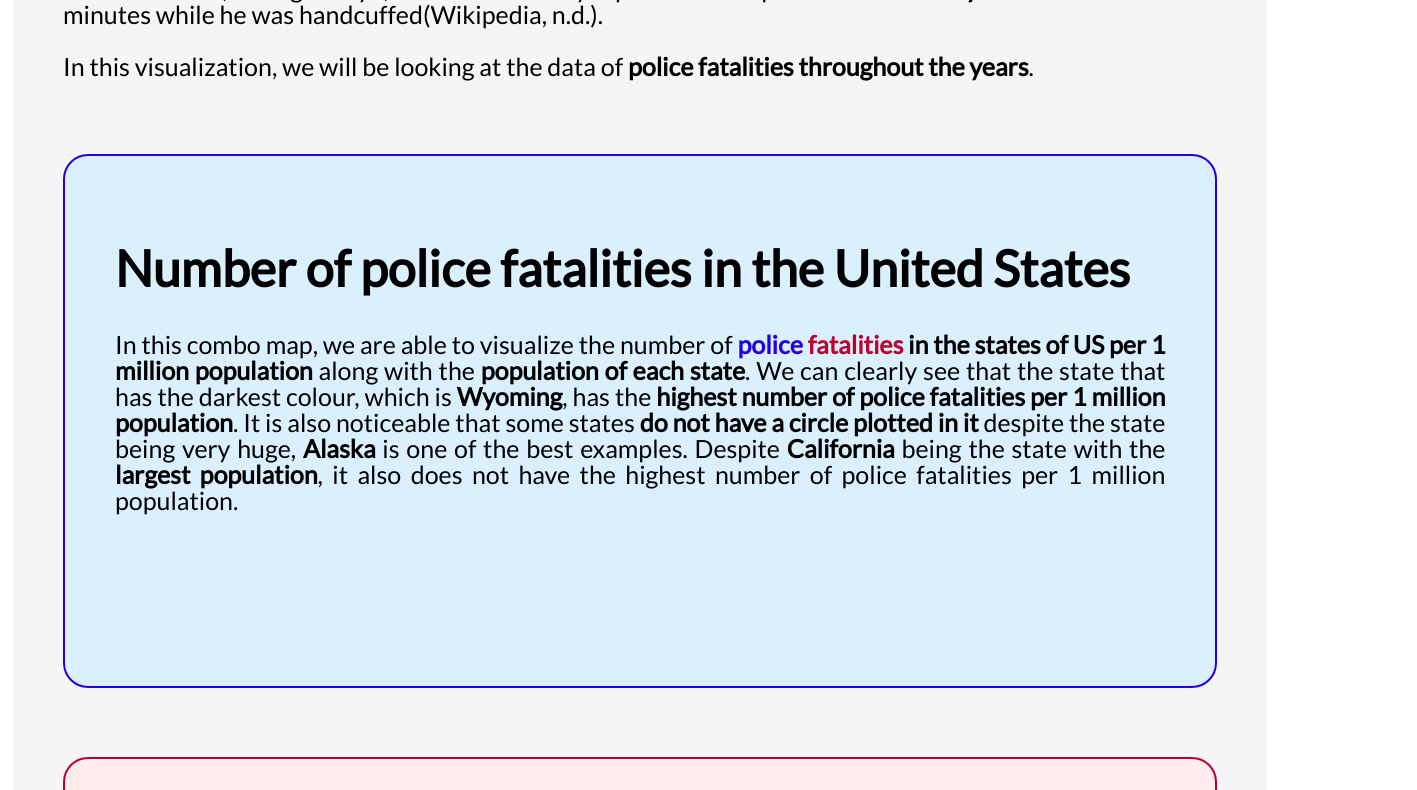
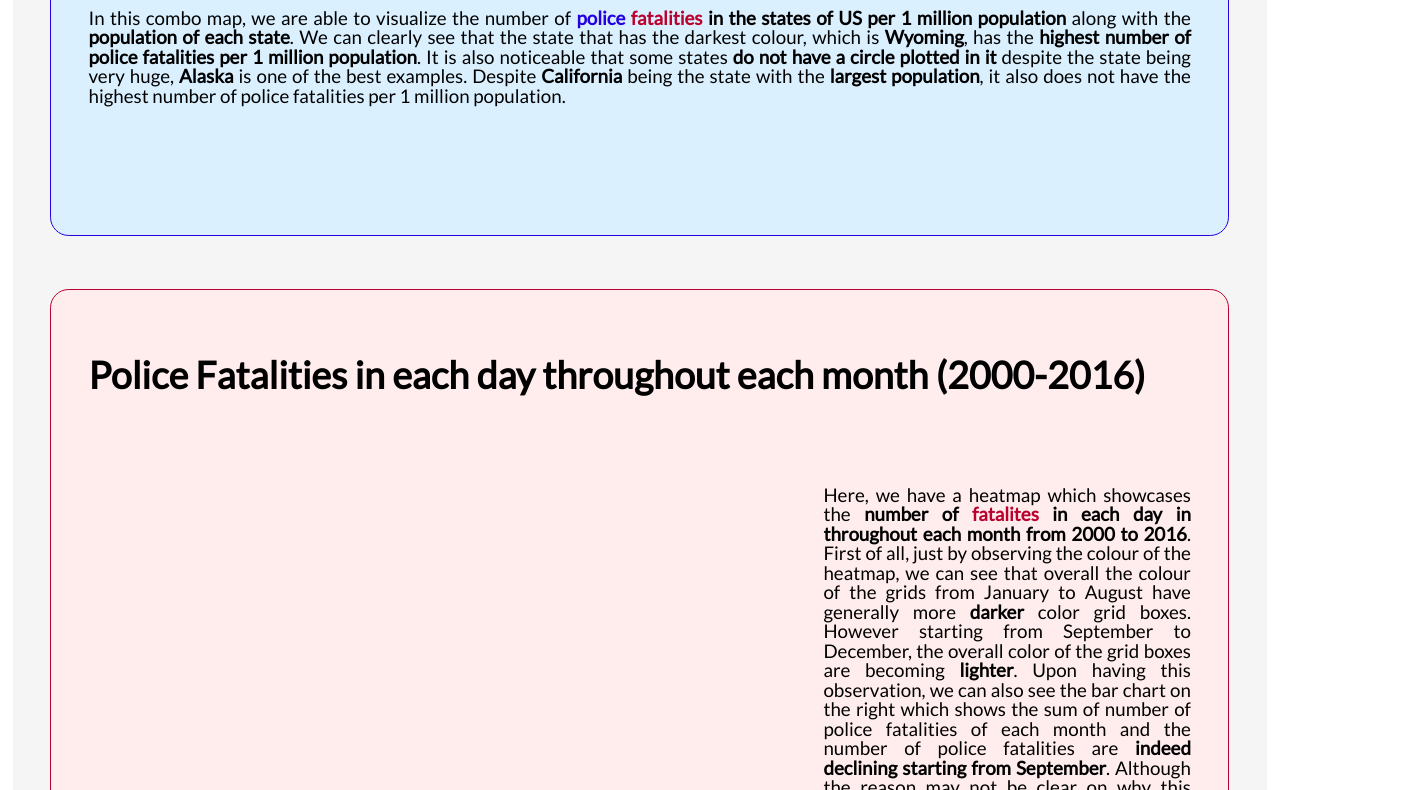
Before and after one commit to GeorgeTan615/PoliceFatalitiesVisualization, a plain HTML site: page index.html in a window 1280 px wide. Shown: the part 532-1322 px from the top of the page, 1417 px wide, since content can reach past the window. Drawn offline with nearby package versions, Linux system fonts and the light colour scheme; a script that the page names is missing.

Commit message:
Update styles.css

```diff
--- a/css/styles.css
+++ b/css/styles.css
@@ -1,13 +1,11 @@
-.zoom
-{
-    zoom: 35%;
-}
+
 body{
-    max-width: 1700px;
+    max-width: 1800px;
     margin: auto;
     left: 1%;
     right: 1%;
     position: absolute;
+	zoom: 75%;
 }
 .page {
 	left:1%;
```
